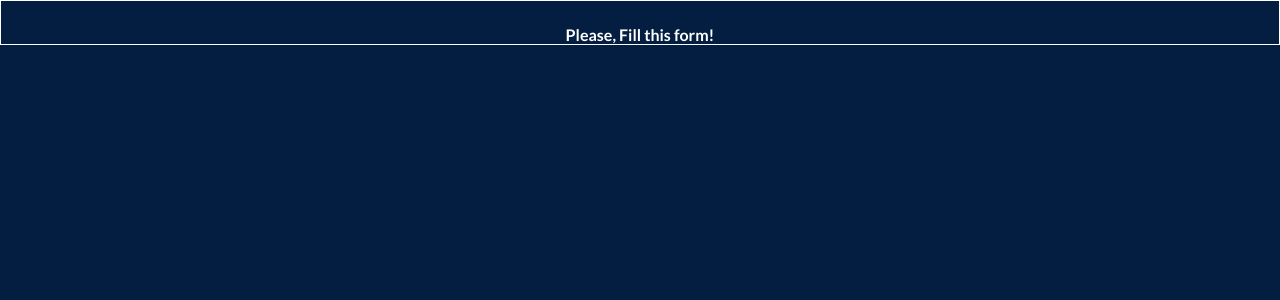
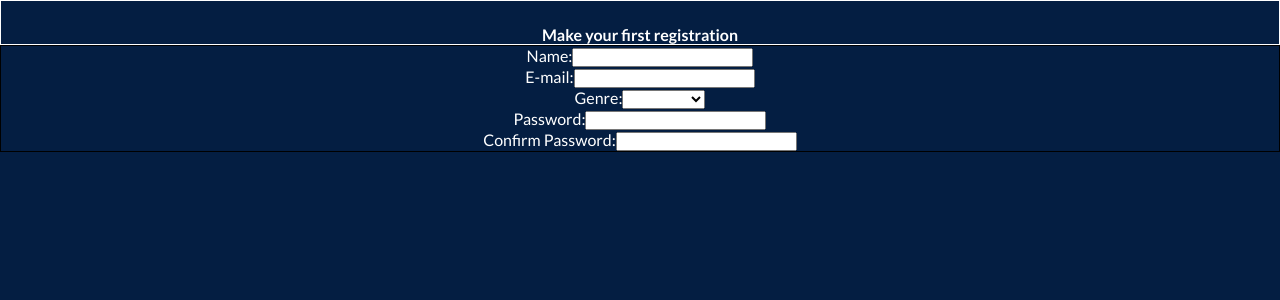
Before and after one commit to GabrielFratelli/React-Form, a React (Vite) app: page / in a window 1280 px wide. Shown: the top 300 px of the page. Built offline with nearby package versions, Linux system fonts and the light colour scheme.

Commit message:
chore: create form

```diff
--- a/src/components/Form/index.tsx
+++ b/src/components/Form/index.tsx
@@ -4,5 +4,35 @@ import { useForm } from "react-hook-form";
 import { Container } from "./styles";
 
 export const Form = () => {
-  return <Container></Container>;
+  return (
+    <Container>
+      <form action="#">
+        <label>
+          Name:
+          <input />
+        </label>
+        <label>
+          E-mail:
+          <input />
+        </label>
+        <label>
+          Genre:
+          <select>
+            <option value="empty"></option>
+            <option value="Masculine">Masculine</option>
+            <option value="Feminine">Feminine</option>
+            <option value="Others">Others</option>
+          </select>
+        </label>
+        <label>
+          Password:
+          <input />
+        </label>
+        <label>
+          Confirm Password:
+          <input />
+        </label>
+      </form>
+    </Container>
+  );
 };
--- a/src/components/Form/styles.ts
+++ b/src/components/Form/styles.ts
@@ -1,5 +1,15 @@
-import styled from 'styled-components';
+import styled from "styled-components";
 
 export const Container = styled.div`
+  display: flex;
+  align-items: center;
+  justify-content: space-between;
+  flex-direction: column;
+  border: 1px solid #000;
 
+  form {
+    display: flex;
+    align-items: center;
+    flex-direction: column;
+  }
 `;
--- a/src/components/Header/index.tsx
+++ b/src/components/Header/index.tsx
@@ -6,7 +6,7 @@ import { HeaderContainer } from "./styles";
 export const Header = () => {
   return (
     <HeaderContainer>
-      <strong>Please, Fill this form!</strong>
+      <strong>Make your first registration</strong>
     </HeaderContainer>
   );
 };
--- a/src/styles/global.ts
+++ b/src/styles/global.ts
@@ -11,8 +11,8 @@ export const GlobalStyles = createGlobalStyle`
 }
 
 body {
-  width: 100vw;
-  height: 100vh;
+  /* width: 100vw;
+  height: 100vh; */
 
   font-family: 'Lato', sans-serif;
   color: var(--white);
```
